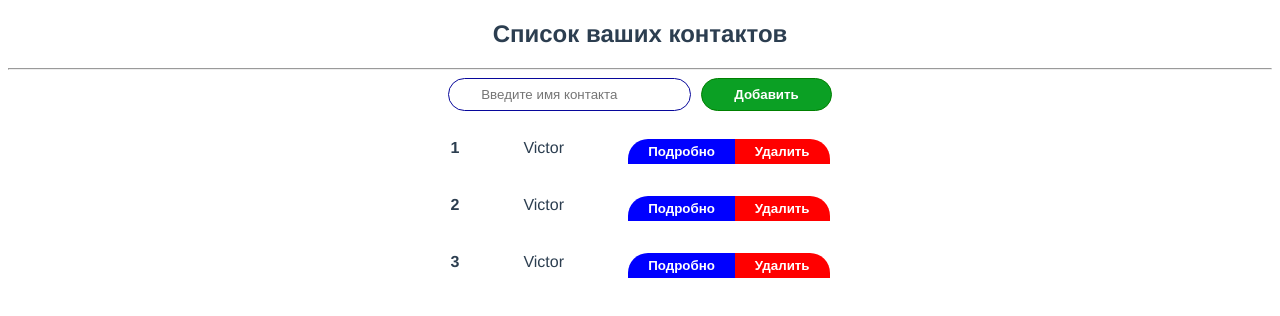
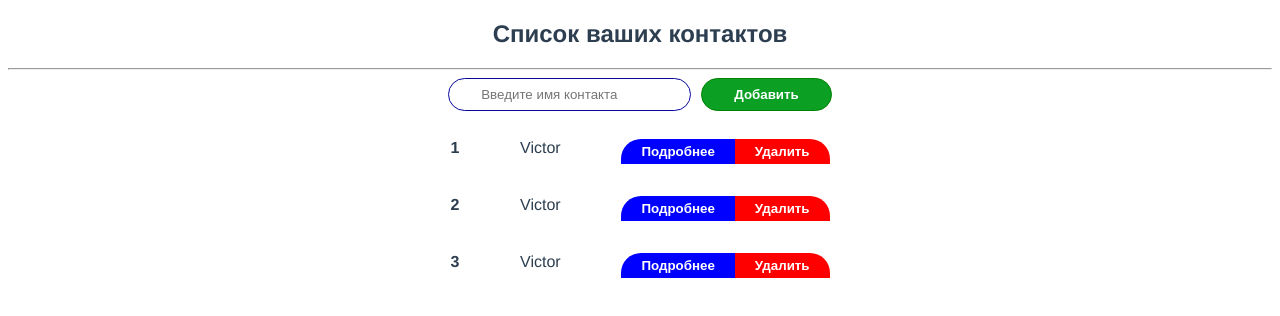
Before and after one commit to VShka/contact-list, a Vue app: page /#/ in a window 1280 px wide. Shown: the top 316 px of the page. Built offline with nearby package versions, Linux system fonts and the light colour scheme.

Commit message:
Add router link to about contact

```diff
--- a/src/components/ContactItem.vue
+++ b/src/components/ContactItem.vue
@@ -12,7 +12,7 @@
       <button
         class="button button_detail"
       >
-        Подробно
+        <router-link to="/about" class="link">Подробнее</router-link>
       </button>
       <button
         class="button button_delete"
@@ -52,6 +52,10 @@ export default {
         outline: none;
         box-shadow: 0 0 10px rgba(13, 19, 16, 0.7);
       }
+
+      .link {
+        color: #fff;
+      }
     }
 
     .button_delete {
--- a/src/views/Home.vue
+++ b/src/views/Home.vue
@@ -8,7 +8,6 @@
       :contacts="contacts"
       @remove-contact="removeContact"
     />
-    <!-- <router-link to="/about" class="link">Подробнее</router-link> -->
   </section>
 
 </template>
```
